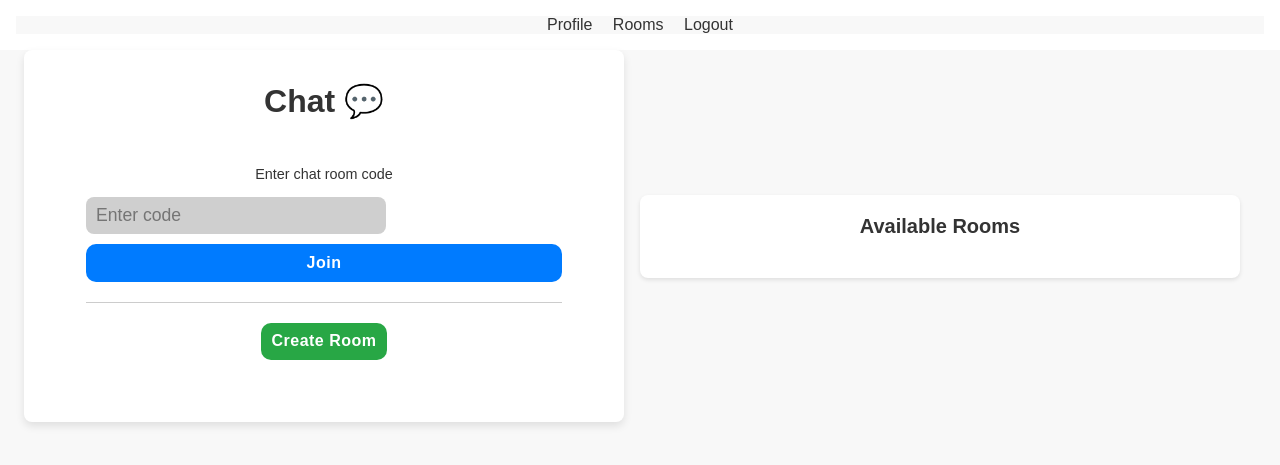
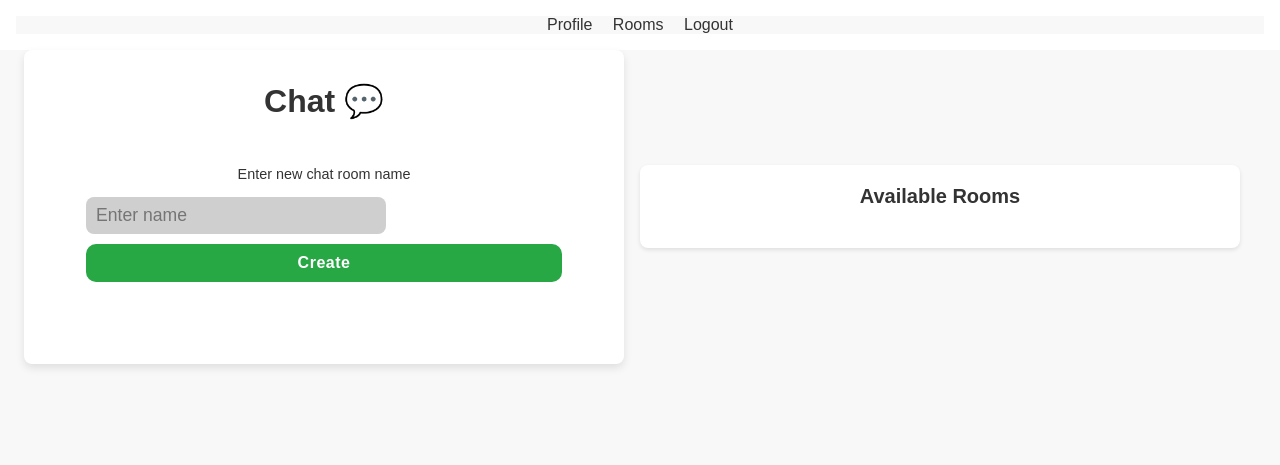
Before and after one commit to Sandrolek/itmogram, a Flask app: page /rooms in a window 1280 px wide. Shown: the top 465 px of the page. Run offline with Flask 3, Linux system fonts and the light colour scheme; a user stored in the database is signed in; data that the repository does not hold is empty; some libraries are stand-ins or nearby versions.

Commit message:
Added css and features

```diff
--- /dev/null
+++ b/db_conf.json
@@ -0,0 +1,7 @@
+{
+  "host": "localhost",
+  "port": 5432,
+  "database":"flask_db",
+  "user": "flask_admin",
+  "password": "P@ssw0rd"
+}
--- a/project/__init__.py
+++ b/project/__init__.py
@@ -1,16 +1,9 @@
 from flask import Flask
-import psycopg2
 from flask_login import LoginManager
 from flask_socketio import SocketIO
+from .models import User
 
 socketio = SocketIO()
-
-def get_db_connection():
-    conn = psycopg2.connect(host='localhost',
-                            database='flask_db',
-                            user="flask_admin",
-                            password="P@ssw0rd")
-    return conn
 
 def create_app():
 
@@ -21,8 +14,6 @@ def create_app():
     login_manager = LoginManager()
     login_manager.login_view = 'auth.login'
     login_manager.init_app(app)
-
-    from .models import User
 
     @login_manager.user_loader
     def load_user(user_id):
--- a/project/main.py
+++ b/project/main.py
@@ -1,17 +1,15 @@
-from flask import Blueprint, Flask, request, render_template, redirect, url_for, session
+from flask import Blueprint, request, render_template, redirect, url_for, session
 from flask_login import login_required, current_user
 from . import socketio
 
-from .db_conn import *
+from project.db.db_conn import *
 
 import random
-from pprint import pprint
 
 from flask_socketio import join_room, leave_room, send
+import hashlib
 
 main = Blueprint('main', __name__)
-
-chat_rooms = {}
 
 @main.route('/')
 def index():
@@ -24,45 +22,38 @@ def profile():
     return render_template('profile.html', name=username)
 
 
-def generate_room_code(length: int, existing_codes: list[str]) -> str:
-    while True:
-        code_chars = [random.choice("QWERTYUIOPASDFGHJKLZXCVBNM") for _ in range(length)]
-        code = ''.join(code_chars)
-        if code not in existing_codes:
-            return code
+def generate_room_code() -> str:
+    m = hashlib.sha256()
+    num = str(random.randint(1, 1000000))
+    m.update(num.encode('utf8'))
+    code = m.hexdigest()
+    return code
 
 @main.route('/rooms', methods=["GET", "POST"])
 @login_required
 def rooms():
     session.clear()
 
-    rooms_list = [{"room_code": room_code} for room_code in get_rooms_codes()]
+    rooms_list = [{"room_code": room_data["code"], "room_name": room_data["name"]} for room_data in get_rooms()]
 
     if request.method == "POST":
         user_id = current_user.id
         name = get_user_name(user_id)
         create = request.form.get('create', False)
-        code = request.form.get('code')
-        join = request.form.get('join', False)
-        if create is not False:
-            room_code = generate_room_code(6, list(chat_rooms.keys()))
-            new_room = {
-                'members': 0,
-                'messages': []
-            }
-            chat_rooms[room_code] = new_room
-            add_room(room_code)
-        else:
-            # no code
-            if not code:
-                return render_template('rooms.html', error="Please enter a room code to enter a chat room", name=name, rooms=rooms_list)
+        room_name = request.form.get('room_name')
 
-            codes_db = get_rooms_codes()
-            # invalid code
-            if code not in codes_db:
-                return render_template('rooms.html', error="Room code invalid", name=name, rooms=rooms_list)
+        room_code = generate_room_code()
+        add_room(name=room_name, code=room_code)
 
-            room_code = code
+        # no code
+        if not room_name:
+            return render_template('rooms.html', error="Please enter a room code to enter a chat room", name=name, rooms=rooms_list)
+
+        # codes_db = get_rooms_codes()
+        # # invalid code
+        # if code not in codes_db:
+        #     return render_template('rooms.html', error="Room code invalid", name=name, rooms=rooms_list)
+
         session['room_code'] = room_code
         session['user_id'] = user_id
         return redirect(url_for('main.room', room_code=room_code))
@@ -78,8 +69,13 @@ def room(room_code):
     user_id = current_user.id
     session['room_code'] = room_code
     session['user_id'] = user_id
+
     name = get_user_name(user_id)
-    if user_id is None or room_code is None or room_code not in get_rooms_codes():
+    room_name = get_room_name(room_code=room_code)
+
+    room_codes = [i["code"] for i in get_rooms()]
+
+    if user_id is None or room_code is None or room_code not in room_codes:
         return redirect(url_for('main.rooms'))
 
     if request.method == "POST":
@@ -87,50 +83,53 @@ def room(room_code):
             delete_messages(room_code=room_code)
 
     messages = get_messages(room_code=room_code)
-    return render_template('room.html', room=room_code, user=name, messages=messages)
+    return render_template('room.html', room=room_name, user=name, messages=messages)
 
 
 @socketio.on('connect')
 def handle_connect():
     user_id = session.get('user_id')
-    room = session.get('room_code')
+    room_code = session.get('room_code')
     name = get_user_name(user_id)
-    if user_id is None or room is None:
+    if user_id is None or room_code is None:
         return
-    if room not in chat_rooms:
-        leave_room(room)
-    join_room(room)
+    room_codes = [i["code"] for i in get_rooms()]
+    if room_code not in room_codes:
+        leave_room(room_code)
+    join_room(room_code)
     send({
         "sender": "",
         "message": f"{name} has entered the chat"
-    }, to=room)
+    }, to=room_code)
     print(f"{name} has entered the chat")
 
 
 @socketio.on('message')
 def handle_message(payload):
-    room = session.get('room_code')
+    room_code = session.get('room_code')
     user_id = session.get('user_id')
     name = get_user_name(user_id)
-    if room not in get_rooms_codes():
+    room_codes = [i["code"] for i in get_rooms()]
+    if room_code not in room_codes:
         return
     message = {
         "sender": name,
         "message": payload["message"]
     }
-    send(message, to=room)
-    add_message(text=payload["message"], user_id=user_id, room_code=room)
+    send(message, to=room_code)
+    add_message(text=payload["message"], user_id=user_id, room_code=room_code)
 
 
 @socketio.on('disconnect')
 def handle_disconnect():
-    room = session.get("room_code")
+    room_code = session.get("room_code")
     user_id = session.get("user_id")
     name = get_user_name(user_id)
     leave_room(room)
-    if room in chat_rooms:
+    room_codes = [i["code"] for i in get_rooms()]
+    if room_code in room_codes:
         send({
         "message": f"{name} has left the chat",
         "sender": ""
-    }, to=room)
+    }, to=room_code)
     print(f"{name} has left the chat")
--- a/project/static/styles/test_style.css
+++ b/project/static/styles/test_style.css
@@ -210,7 +210,7 @@ body, .container {
     margin-bottom: 5px;
 }
 
-#code {
+#room_name {
     padding: 10px;
     font-size: 16px;
     border: 1px solid #ccc;
--- a/project/templates/rooms.html
+++ b/project/templates/rooms.html
@@ -1,38 +1,5 @@
 {% extends 'base.html' %} {% block content %}
 
-
-{#    <div id="home-container">#}
-{#        <h1 id="home-header">Chat 💬</h1>#}
-{#        {% if error %}#}
-{#            <p id="error">{{ error }}</p>#}
-{#        {% endif %}#}
-{##}
-{#        <form method="post" id="chat-widget-home">#}
-{#            <div>#}
-{#                <label for="code" id="code-label">Enter chat room code</label>#}
-{#                <input type="text" id="code" name="code" placeholder="Enter code" value="{{ code }}"/>#}
-{#                <button type="submit" id="join" name="join">Join</button>#}
-{#            </div>#}
-{#            <hr/>#}
-{#            <button type="submit" id="create" name="create">Create Room</button>#}
-{#        </form>#}
-{#    </div>#}
-{#    <div id="room-list">#}
-{#        <table>#}
-{#            <thead>#}
-{#                <tr>#}
-{#                    <th>Room Code</th>#}
-{#                </tr>#}
-{#            </thead>#}
-{#            <tbody>#}
-{#                {% for room in rooms %}#}
-{#                    <tr>#}
-{#                        <td><a href="{{ url_for('main.room', room_code=room['room_code']) }}">{{ room['room_code'] }}</a></td>#}
-{#                    </tr>#}
-{#                {% endfor %}#}
-{#            </tbody>#}
-{#        </table>#}
-{#    </div>#}
     <div id="room-container">
         <h1 id="home-header">Chat 💬</h1>
         {% if error %}
@@ -41,12 +8,10 @@
 
         <form method="post" id="chat-widget-home">
             <div id="code-input-container">
-                <label for="code" id="code-label">Enter chat room code</label>
-                <input type="text" id="code" name="code" placeholder="Enter code" value="{{ code }}"/>
-                <button type="submit" id="join" name="join">Join</button>
+                <label for="code" id="code-label">Enter new chat room name</label>
+                <input type="text" id="room_name" name="room_name" placeholder="Enter name" value="{{ room_name }}"/>
+                <button type="submit" id="create" name="create">Create</button>
             </div>
-            <hr id="separator"/>
-            <button type="submit" id="create" name="create">Create Room</button>
         </form>
     </div>
     <div id="room-list">
@@ -54,9 +19,9 @@
         <ul id="room-ul">
             {% for room in rooms %}
                 <li id="room-{{ room['room_code'] }}" class="room-item">
-                    <a href="{{ url_for('main.room', room_code=room['room_code']) }}" class="room-link">{{ room['room_code'] }}</a>
-                    <p class="room-description">{{ room['description'] }}</p>
-                    <span class="room-timestamp">{{ room['timestamp'] }}</span>
+                    <a href="{{ url_for('main.room', room_code=room['room_code']) }}" class="room-link">{{ room['room_name'] }}</a>
+{#                    <p class="room-description">{{ room['description'] }}</p>#}
+{#                    <span class="room-timestamp">{{ room['timestamp'] }}</span>#}
                 </li>
             {% endfor %}
         </ul>
```
Also changed, not shown: db_conf_example.json (added, +7 -0 lines), project/auth.py (+14 -4 lines), project/check.py (+20 -6 lines), project/db/db_conn.py (renamed from project/db_conn.py, +48 -12 lines), project/db/init_db.py (added, +33 -0 lines), project/db_orm/base.py (added, +34 -0 lines), project/db_orm/classes.py (added, +45 -0 lines), project/init_db.py (deleted, +0 -36 lines), project/db/__init__.py (added), 1 other file.
